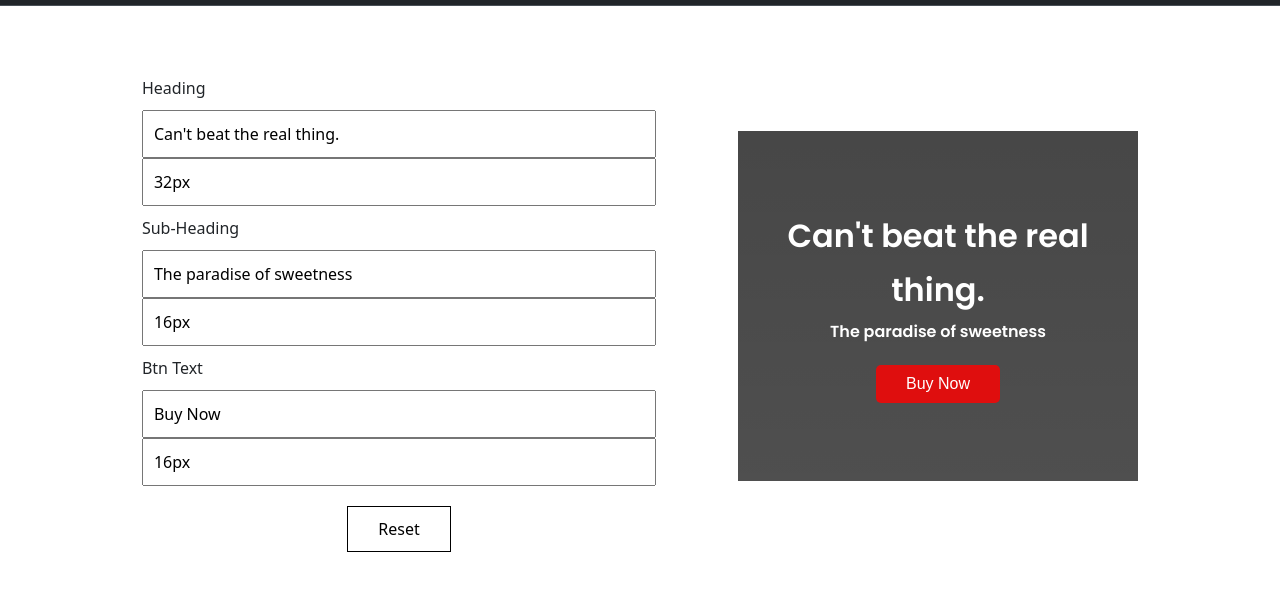
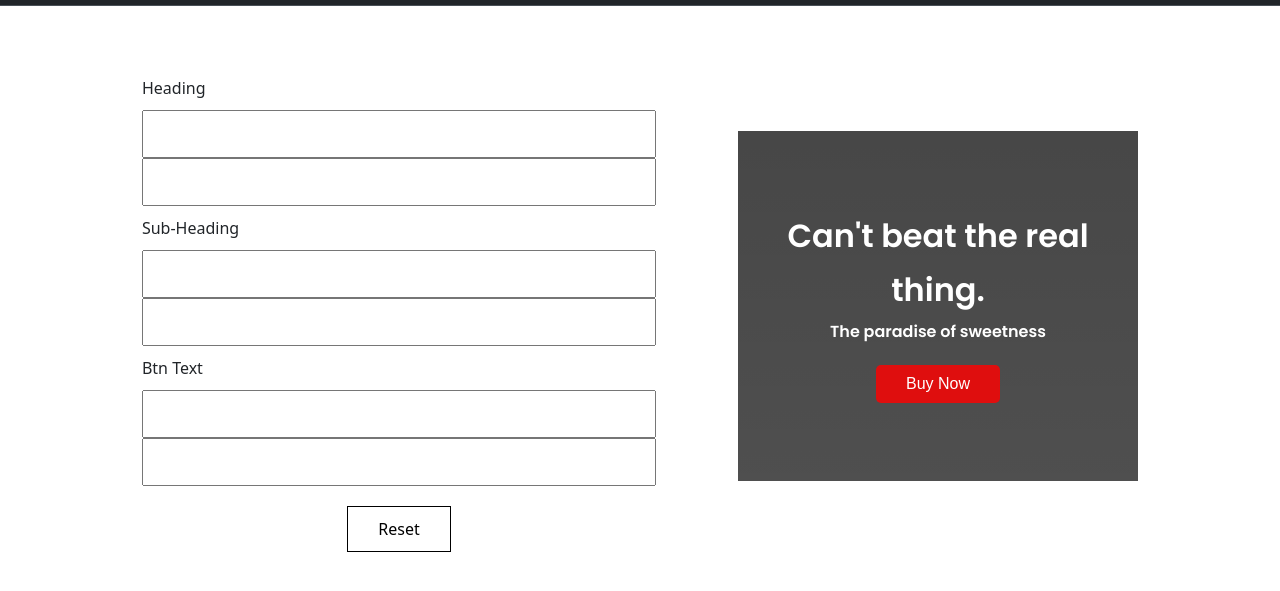
Before and after one commit to swwayam/html-playground-starter-master, a plain HTML site: page index.html in a window 1280 px wide. Shown: the part 51-642 px from the top of the page. Drawn offline with nearby package versions, Linux system fonts and the light colour scheme.

Commit message:
html edit

```diff
--- a/index.html
+++ b/index.html
@@ -24,25 +24,25 @@
 			<div class="div">
 				<label for="">Heading</label>
 				<br>
-				<input type="text" class="inp" id="heading" name="heading" value="Can't beat the real thing.	">
-				<input type="text" id="heading-size" value="32px">
+				<input type="text" class="inp" id="heading" name="heading" >
+				<input type="text" id="heading-size" >
 			</div>
 			<div class="div">
 				<label for="">Sub-Heading</label>
 				<br>
-				<input type="text" name="sub-heading" id="sub-heading" value="The paradise of sweetness">
-				<input type="text" id="sub-heading-size" value="16px">
+				<input type="text" name="sub-heading" id="sub-heading" >
+				<input type="text" id="sub-heading-size" >
 
 			</div>
 
 			<div class="div">
 				<label for="">Btn Text</label>
 				<br>
-				<input type="text" name="btn-txt" value="Buy Now" id="btn">
-				<input type="text" id="btn-size" value="16px">
+				<input type="text" name="btn-txt"  id="btn">
+				<input type="text" id="btn-size" >
 
 			</div>
-			<button style="margin-top: 20px;" id="reset-btn">Reset</button>
+			<button style="margin-top: 20px;">Reset</button>
 		</div>
 		<div>
 			<iframe src="./template.html" width="400" id="iframe" height="350" frameborder="0"></iframe>
```
